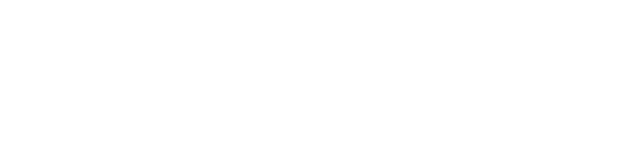
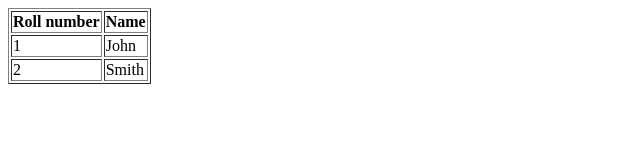
Before and after one commit to acciojob/basic-html-tables-Tazh-nik, a website: page main.html in a window 1280 px wide. Shown: the whole page, without its empty margins (0-640 px from the left). Drawn offline with Linux system fonts and the light colour scheme.

Commit message:
created a submission

```diff
--- a/main.html
+++ b/main.html
@@ -1,16 +1,31 @@
+
 <!DOCTYPE html>
+<html lang="en">
+<head>
+    <meta charset="UTF-8">
+    <title>Student Details</title>
+</head>
+<body>
 
-<html>
+    <table border="1">
+        <thead>
+            <tr>
+                <th>Roll number</th>
+                <th>Name</th>
+            </tr>
+        </thead>
 
-<head>
-	<link rel="stylesheet" href="styles.css">
-</head>
-
-<body>
-	<!-- the entire body must be written by student -->
-    <script type="text/javascript" src="./script.js">
-</script>
+        <tbody>
+            <tr>
+                <td>1</td>
+                <td>John</td>
+            </tr>
+            <tr>
+                <td>2</td>
+                <td>Smith</td>
+            </tr>
+        </tbody>
+    </table>
 
 </body>
-
 </html>
```
